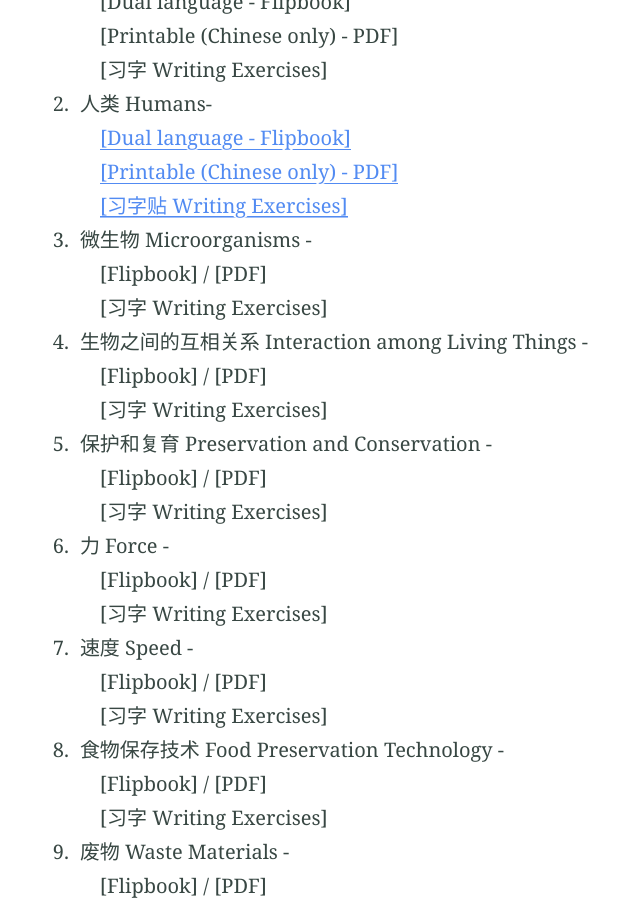
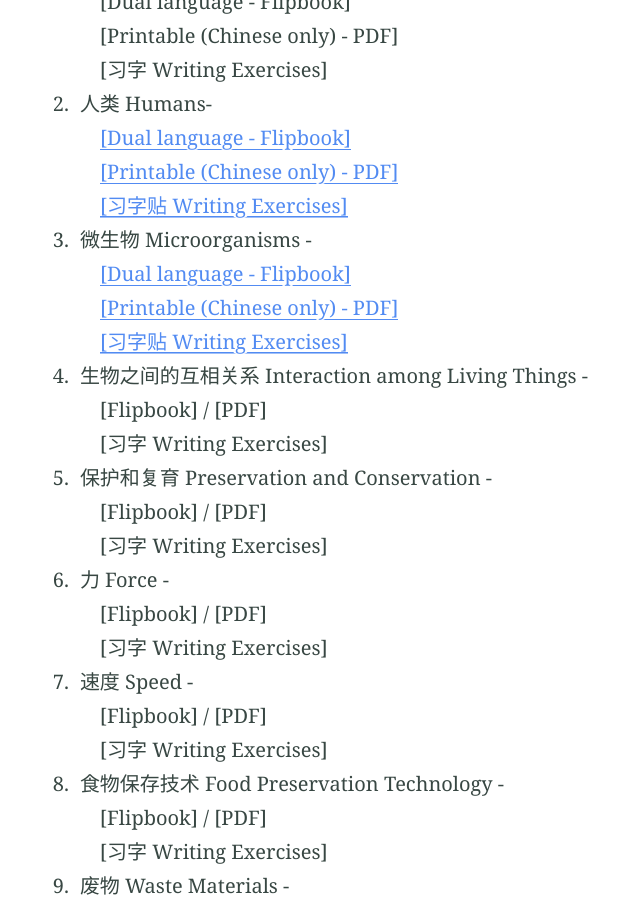
Before and after one commit to multilingual-malaysian/dlp_science, a Jekyll site: the page built from year6.md, in a window 1280 px wide and 900 px high, scrolled down 701 px. Shown: the whole window, without its empty margins (203-843 px from the left). Built offline with Jekyll 4.4.1, drawn with Linux system fonts in a browser that asks for light colours.

Commit message:
Update year6.md

```diff
--- a/year6.md
+++ b/year6.md
@@ -18,8 +18,9 @@
    &emsp;<a href="/dlp_science/doc/year6/sc_year6_chapter2_chinese.pdf" target="_blank">[Printable (Chinese only) - PDF]</a><br />
    &emsp;<a href="/dlp_science/doc/year6/sc_year6_chapter2_writing.pdf" target="_blank">[习字贴 Writing Exercises]</a>
 3. 微生物 Microorganisms - <br />
-   &emsp;[Flipbook] / [PDF]<br />
-   &emsp;[习字 Writing Exercises]
+   &emsp;<a href="" target="_blank">[Dual language - Flipbook]</a> <br />
+   &emsp;<a href="/dlp_science/doc/year6/sc_year6_chapter3_chinese.pdf" target="_blank">[Printable (Chinese only) - PDF]</a><br />
+   &emsp;<a href="/dlp_science/doc/year6/sc_year6_chapter3_writing.pdf" target="_blank">[习字贴 Writing Exercises]</a>
 4. 生物之间的互相关系 Interaction among Living Things - <br />
    &emsp;[Flipbook] / [PDF]<br />
    &emsp;[习字 Writing Exercises]
```
